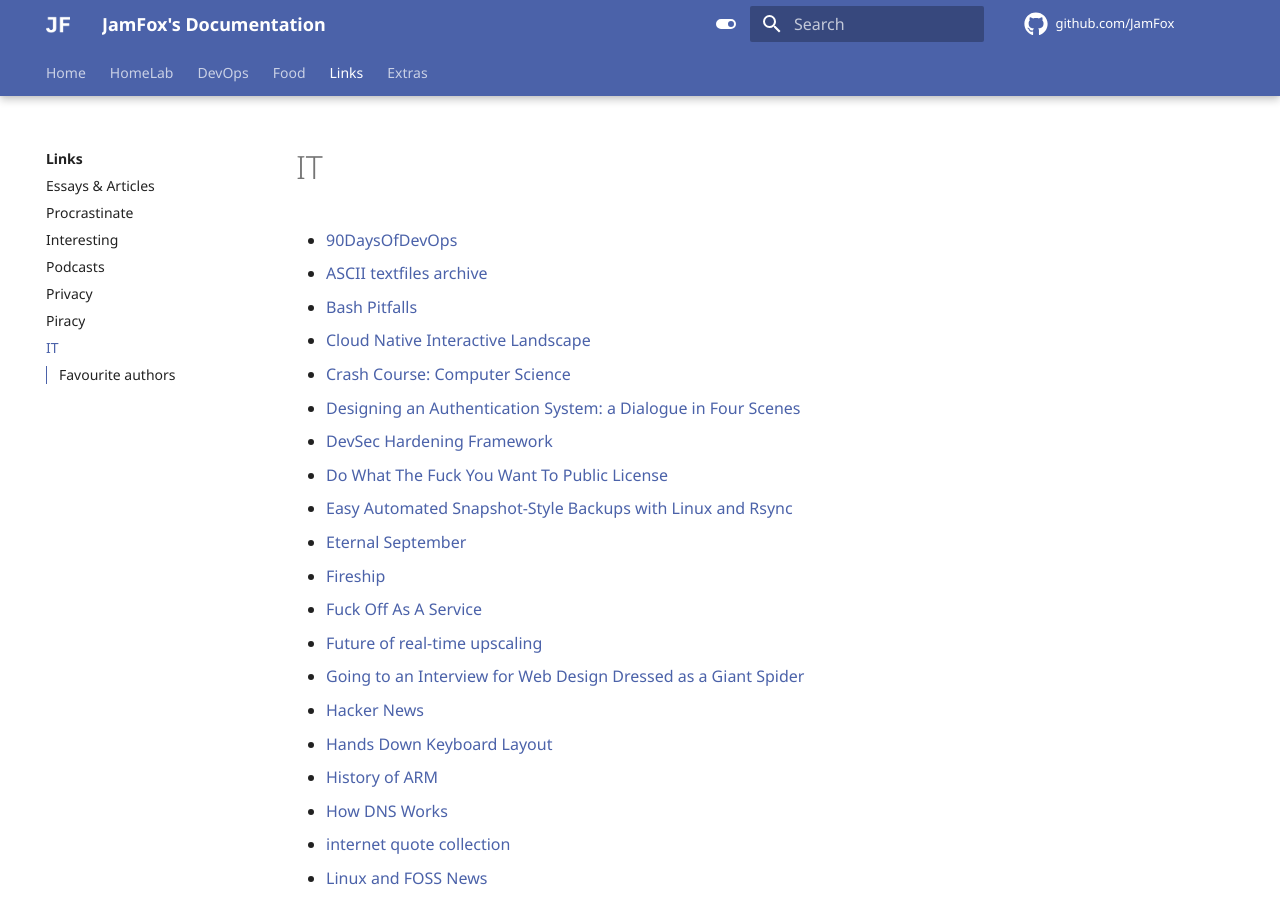
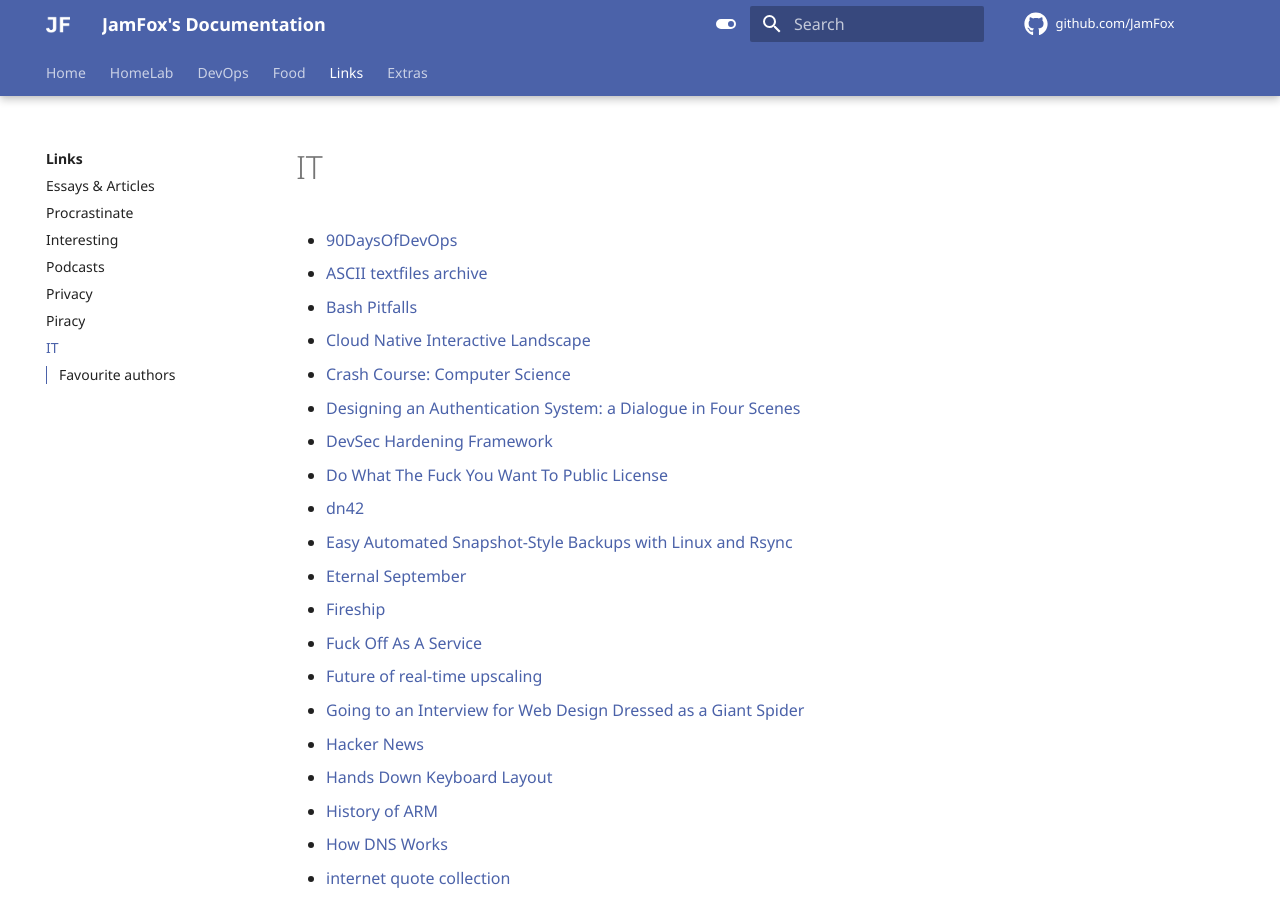
Before and after one commit to JamFox/docs.jamfox.dev, an MkDocs documentation site: the page built from docs/content/links/it.md, in a window 1280 px wide and 900 px high. Built offline with MkDocs 1.6.1 and Material for MkDocs 9.7.7, drawn with Linux system fonts in a browser that asks for light colours; comment, search, counter and statistics services are not loaded.

Commit message:
links: dn42

```diff
--- a/docs/content/links/it.md
+++ b/docs/content/links/it.md
@@ -10,6 +10,7 @@ title: "IT"
 - [Designing an Authentication System: a Dialogue in Four Scenes](https://web.mit.edu/kerberos/dialogue.html)
 - [DevSec Hardening Framework](https://dev-sec.io/)
 - [Do What The Fuck You Want To Public License](http://www.wtfpl.net/about/)
+- [dn42](https://dn42.eu/Home)
 - [Easy Automated Snapshot-Style Backups with Linux and Rsync](http://www.mikerubel.org/computers/rsync_snapshots/)
 - [Eternal September](https://en.m.wikipedia.org/wiki/Eternal_September)
 - [Fireship](https://www.youtube.com/c/Fireship)
```
